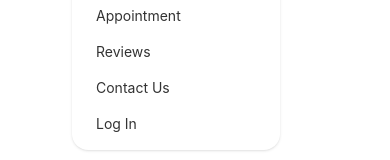
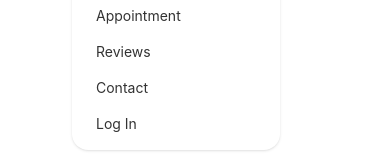
Before and after one commit to azmi0323/doctor-potal-project-client, a React (Create React App) app: page /about in a window 390 px wide. Both pictures are taken after a click on the label 99 px from the left and 48 px from the top of the page. Shown: the part 166-326 px from the top of the page. Built offline with nearby package versions, Linux system fonts and the light colour scheme.

Commit message:
commit after change

```diff
--- a/src/Pages/Navbar/Navbar.js
+++ b/src/Pages/Navbar/Navbar.js
@@ -40,7 +40,7 @@
                 <Link to="/reviews">Reviews</Link>
               </li>
               <li>
-                <Link to="/contactUs">Contact Us</Link>
+                <Link to="/contactUs">Contact</Link>
               </li>
               <li>
                 <Link to="/logIn">Log In</Link>
```
